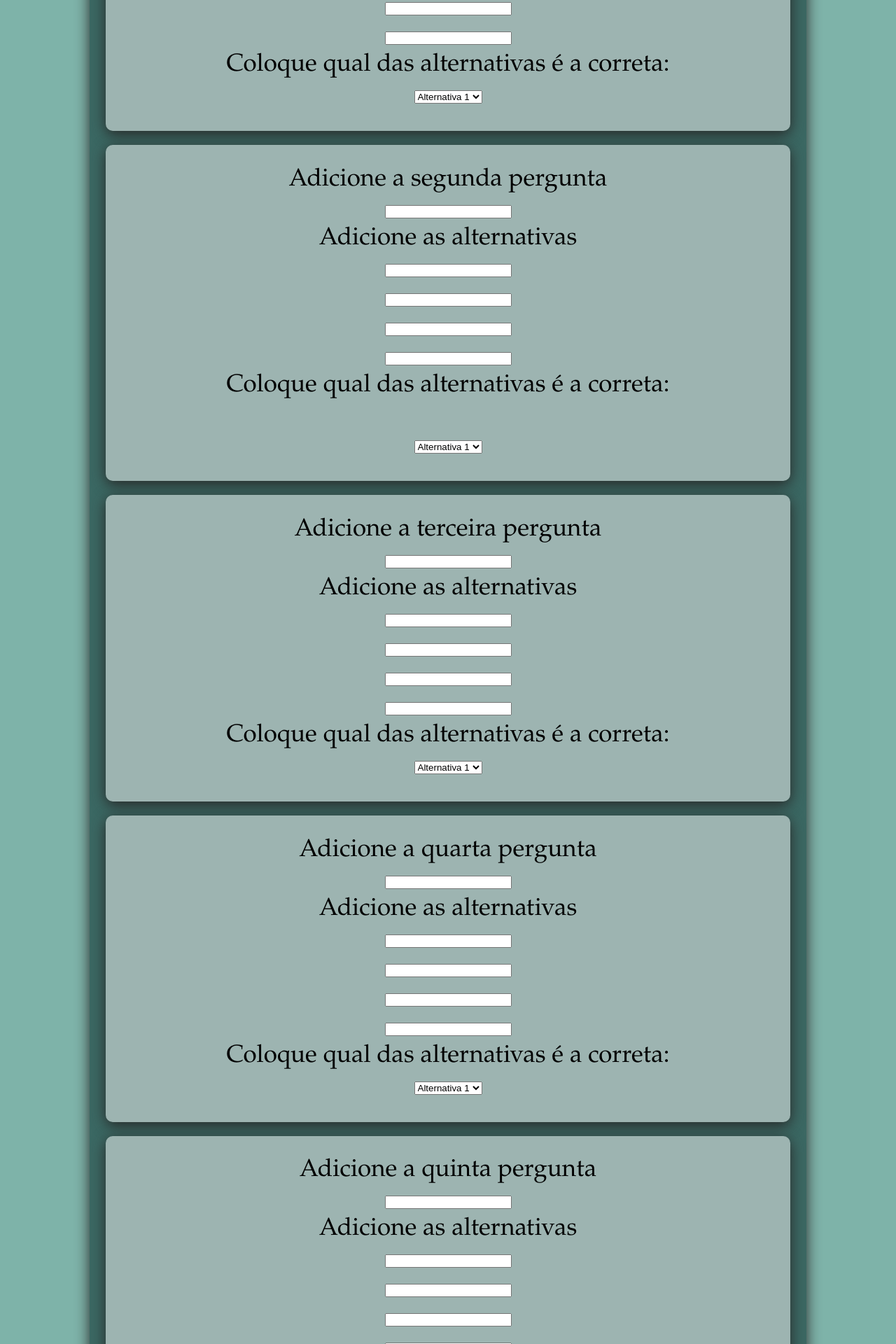
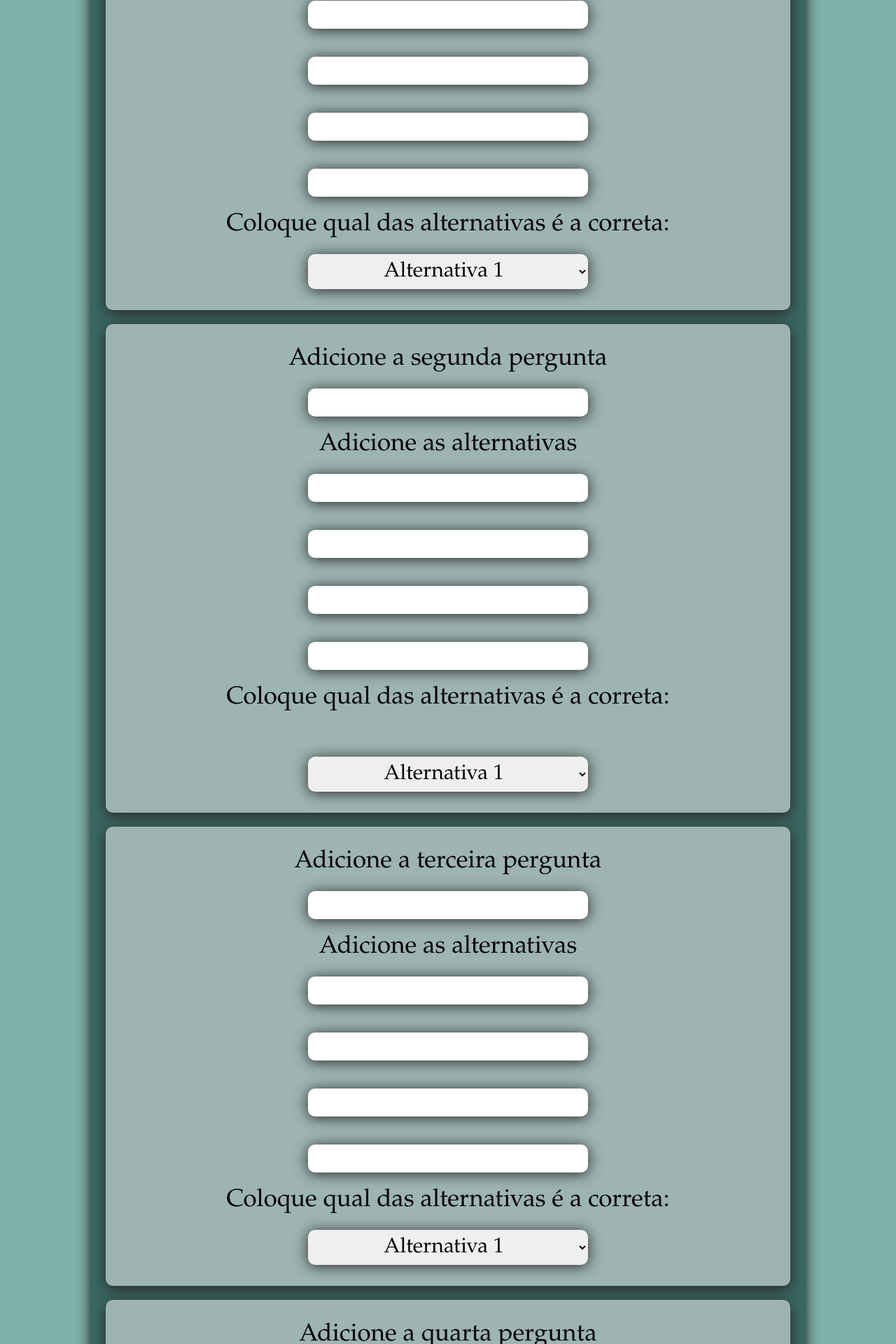
Before and after one commit to Bob-Cafezento/Front, a Vue app: page /adicionarformulario in a window 1280 px wide. Shown: the part 600-2520 px from the top of the page at 70% size. Built offline with nearby package versions, Linux system fonts and the light colour scheme.

Commit message:
adicionar Form quase pronto

```diff
--- a/src/views/AdicionarFormularioView.vue
+++ b/src/views/AdicionarFormularioView.vue
@@ -3,16 +3,18 @@
         <main>
             <div class="box">
                 Adicione um Título para este Formulário<br>
-                <input type="text" v-model="titulo">
+                <input type="text" v-model="formulario.titulo">
             </div>
             <div class="box">
                 Adicione a primeira pergunta<br>
-                <input type="text" v-model="pergunta1"><br>
+                <input type="text" v-model="formulario.pergunta1"><br>
+
                 Adicione as alternativas<br>
-                <input type="text" v-model="alternativa11"><br>
-                <input type="text" v-model="alternativa12"><br>
-                <input type="text" v-model="alternativa13"><br>
-                <input type="text" v-model="alternativa14"><br>
+                <input type="text" v-model="formulario.alternativa1"><br>
+                <input type="text" v-model="formulario.alternativa2"><br>
+                <input type="text" v-model="formulario.alternativa3"><br>
+                <input type="text" v-model="formulario.alternativa4"><br>
+
                 Coloque qual das alternativas é a correta:<br>
                 <select name="select">
                     <option value="valor1" selected>Alternativa 1</option>
@@ -24,11 +26,13 @@
             <div class="box">
                 Adicione a segunda pergunta<br>
                 <input type="text" v-model="pergunta2"><br>
+
                 Adicione as alternativas<br>
-                <input type="text" v-model="alternativa21"><br>
-                <input type="text" v-model="alternativa22"><br>
-                <input type="text" v-model="alternativa23"><br>
-                <input type="text" v-model="alternativa24"><br>
+                <input type="text" v-model="formulario.alternativa5"><br>
+                <input type="text" v-model="formulario.alternativa6"><br>
+                <input type="text" v-model="formulario.alternativa7"><br>
+                <input type="text" v-model="formulario.alternativa8"><br>
+
                 Coloque qual das alternativas é a correta:<br><br>
                 <select name="select">
                     <option value="valor1" selected>Alternativa 1</option>
@@ -39,12 +43,14 @@
             </div>
             <div class="box">
                 Adicione a terceira pergunta<br>
-                <input type="text" v-model="pergunta3"><br>
+                <input type="text" v-model="formulario.pergunta3"><br>
+
                 Adicione as alternativas<br>
-                <input type="text" v-model="alternativa31"><br>
-                <input type="text" v-model="alternativa32"><br>
-                <input type="text" v-model="alternativa33"><br>
-                <input type="text" v-model="alternativa34"><br>
+                <input type="text" v-model="formulario.alternativa9"><br>
+                <input type="text" v-model="formulario.alternativa10"><br>
+                <input type="text" v-model="formulario.alternativa11"><br>
+                <input type="text" v-model="formulario.alternativa12"><br>
+
                 Coloque qual das alternativas é a correta:<br>
                 <select name="select">
                     <option value="valor1" selected>Alternativa 1</option>
@@ -55,12 +61,14 @@
             </div>
             <div class="box">
                 Adicione a quarta pergunta<br>
-                <input type="text" v-model="pergunta4"><br>
+                <input type="text" v-model="formulario.pergunta4"><br>
+
                 Adicione as alternativas<br>
-                <input type="text" v-model="alternativa41"><br>
-                <input type="text" v-model="alternativa42"><br>
-                <input type="text" v-model="alternativa43"><br>
-                <input type="text" v-model="alternativa44"><br>
+                <input type="text" v-model="formulario.alternativa13"><br>
+                <input type="text" v-model="formulario.alternativa14"><br>
+                <input type="text" v-model="formulario.alternativa15"><br>
+                <input type="text" v-model="formulario.alternativa16"><br>
+
                 Coloque qual das alternativas é a correta:<br>
                 <select name="select">
                     <option value="valor1" selected>Alternativa 1</option>
@@ -71,12 +79,14 @@
             </div>
             <div class="box">
                 Adicione a quinta pergunta <br>
-                <input type="text" v-model="pergunta5"><br>
+                <input type="text" v-model="formulario.pergunta5"><br>
+
                 Adicione as alternativas<br>
-                <input type="text" v-model="alternativa51"><br>
-                <input type="text" v-model="alternativa52"><br>
-                <input type="text" v-model="alternativa53"><br>
-                <input type="text" v-model="alternativa54"><br>
+                <input type="text" v-model="formulario.alternativa17"><br>
+                <input type="text" v-model="formulario.alternativa18"><br>
+                <input type="text" v-model="formulario.alternativa19"><br>
+                <input type="text" v-model="formulario.alternativa20"><br>
+
                 Coloque qual das alternativas é a correta:<br>
                 <select name="select">
                     <option value="valor1" selected>Alternativa 1</option>
@@ -87,37 +97,37 @@
             </div>
         </main>
         <main class="resumo">
-            <h1>{{ titulo }}</h1> <br>
+            <h1 class="titulo">{{ formulario.titulo }}</h1> <br>
             <!--Primeira pergunta-->
-            {{ pergunta1 }}<br>
-            <input type="radio" name="Pergunta1" value="">{{ alternativa11 }}<br>
-            <input type="radio" name="Pergunta1" value="">{{ alternativa12 }}<br>
-            <input type="radio" name="Pergunta1" value="">{{ alternativa13 }}<br>
-            <input type="radio" name="Pergunta1" value="">{{ alternativa14 }}<br>
+            {{ formulario.pergunta1 }}<br>
+            <input type="radio" class="radio" name="Pergunta1" value="">{{ formulario.alternativa1 }}<br>
+            <input type="radio" class="radio" name="Pergunta1" value="">{{ formulario.alternativa2 }}<br>
+            <input type="radio" class="radio" name="Pergunta1" value="">{{ formulario.alternativa3 }}<br>
+            <input type="radio" class="radio" name="Pergunta1" value="">{{ formulario.alternativa4 }}<br>
             <!--Segunda pergunta-->
-            {{ pergunta2 }}<br>
-            <input type="radio" name="Pergunta" value="">{{ alternativa21 }}<br>
-            <input type="radio" name="Pergunta" value="">{{ alternativa22 }}<br>
-            <input type="radio" name="Pergunta" value="">{{ alternativa23 }}<br>
-            <input type="radio" name="Pergunta" value="">{{ alternativa24 }}<br>
+            {{ formulario.pergunta2 }}<br>
+            <input type="radio" name="Pergunta" value="">{{ formulario.alternativa5 }}<br>
+            <input type="radio" name="Pergunta" value="">{{ formulario.alternativa6 }}<br>
+            <input type="radio" name="Pergunta" value="">{{ formulario.alternativa7 }}<br>
+            <input type="radio" name="Pergunta" value="">{{ formulario.alternativa8 }}<br>
             <!--Terceira pergunta-->
-            {{ pergunta3 }}<br>
-            <input type="radio" name="Pergunta" value="">{{ alternativa31 }}<br>
-            <input type="radio" name="Pergunta" value="">{{ alternativa32 }}<br>
-            <input type="radio" name="Pergunta" value="">{{ alternativa33 }}<br>
-            <input type="radio" name="Pergunta" value="">{{ alternativa34 }}<br>
+            {{ formulario.pergunta3 }}<br>
+            <input type="radio" name="Pergunta" value="">{{ formulario.alternativa9 }}<br>
+            <input type="radio" name="Pergunta" value="">{{ formulario.alternativa10 }}<br>
+            <input type="radio" name="Pergunta" value="">{{ formulario.alternativa11 }}<br>
+            <input type="radio" name="Pergunta" value="">{{ formulario.alternativa12 }}<br>
             <!--Quarta pergunta-->
-            {{ pergunta4 }}<br>
-            <input type="radio" name="Pergunta" value="">{{ alternativa41 }}<br>
-            <input type="radio" name="Pergunta" value="">{{ alternativa42 }}<br>
-            <input type="radio" name="Pergunta" value="">{{ alternativa43 }}<br>
-            <input type="radio" name="Pergunta" value="">{{ alternativa44 }}<br>
+            {{ formulario.pergunta4 }}<br>
+            <input type="radio" name="Pergunta" value="">{{ formulario.alternativa13 }}<br>
+            <input type="radio" name="Pergunta" value="">{{ formulario.alternativa14 }}<br>
+            <input type="radio" name="Pergunta" value="">{{ formulario.alternativa15 }}<br>
+            <input type="radio" name="Pergunta" value="">{{ formulario.alternativa16 }}<br>
             <!--Segunda pergunta-->
-            {{ pergunta5 }}<br>
-            <input type="radio" name="Pergunta" value="">{{ alternativa51 }}<br>
-            <input type="radio" name="Pergunta" value="">{{ alternativa52 }}<br>
-            <input type="radio" name="Pergunta" value="">{{ alternativa53 }}<br>
-            <input type="radio" name="Pergunta" value="">{{ alternativa54 }}<br>
+            {{ formulario.pergunta5 }}<br>
+            <input type="radio" name="Pergunta" value="">{{ formulario.alternativa17 }}<br>
+            <input type="radio" name="Pergunta" value="">{{ formulario.alternativa18 }}<br>
+            <input type="radio" name="Pergunta" value="">{{ formulario.alternativa19 }}<br>
+            <input type="radio" name="Pergunta" value="">{{ formulario.alternativa20 }}<br>
         </main>
     </div>
 </template>
@@ -127,37 +137,7 @@
 export default {
   data() {
     return {
-      titulo: "",
-      pergunta1: "",
-      alternativa11: "",
-      alternativa12: "",
-      alternativa13: "",
-      alternativa14: "",
-      alternativacerta1: "",
-      pergunta2: "",
-      alternativa21: "",
-      alternativa22: "",
-      alternativa23: "",
-      alternativa24: "",
-      alternativacerta2: "",
-      pergunta3: "",
-      alternativa31: "",
-      alternativa32: "",
-      alternativa33: "",
-      alternativa34: "",
-      alternativacerta3: "",
-      pergunta4: "",
-      alternativa41: "",
-      alternativa42: "",
-      alternativa43: "",
-      alternativa44: "",
-      alternativacerta4: "",
-      pergunta5: "",
-      alternativa51: "",
-      alternativa52: "",
-      alternativa53: "",
-      alternativa54: "",
-      alternativacerta5: "",
+      formulario: {},
     };
   },
 
@@ -165,7 +145,75 @@ export default {
 </script>
 
 <style scoped>
-    .box {
-        width: 100%
+    .box{
+        width: 100%;
+    }
+    .resumo{
+        white-space: pre-line;
+    }
+    .titulo{
+        font-size: 50px;
+    }
+    h1{
+        padding: 0;
+        margin-top: 20px;
+    }
+    h3{
+        margin-top: 20px;
+        padding-bottom: 20px;
+    }
+    h4{
+        font-family: garamond;
+        font-size: 30px;
+    }
+    select{
+        margin-top: 20px;
+        width: 400px;
+        height: 50px;
+        border: none;
+        font-family: Garamond;
+        font-size: 30px;
+        border-radius: 10px;
+        text-align: center;
+        box-shadow: 0 2px 20px var(--preto-claro);
+    }
+    select:hover{
+        box-shadow: 0 4px 60px var(--preto-claro);
+    }
+    input{
+        margin-bottom: 20px;
+        margin-top: 20px;
+        width: 400px;
+        height: 40px;
+        border: none;
+        border-radius: 10px;
+        font-family: Garamond;
+        font-size: 30px;
+        box-shadow: 0 2px 20px var(--preto-claro);
+    }
+    .radio{
+        size-adjust: border;
+        width: 42px;
+        margin: 0;
+        border: none;
+        border-radius: 10px;
+        font-family: Garamond;
+        font-size: 30px;
+        box-shadow: 0 2px 20px var(--preto-claro);
+    }
+    input:hover{
+        box-shadow: 0 4px 60px var(--preto-claro);
+    }
+
+    textarea{
+        width: 1000px;
+        height: 100px;
+        border-radius: 10px;
+        font-family: Garamond;
+        font-size: 30px;
+        box-shadow: 0 4px 20px var(--preto-claro);
+    }
+    textarea:hover{
+        box-shadow: 0 4px 60px var(--preto-claro);
     }
 </style>
```
Also changed, not shown: src/views/AdicionarConteudoView.vue (+6 -7 lines).
